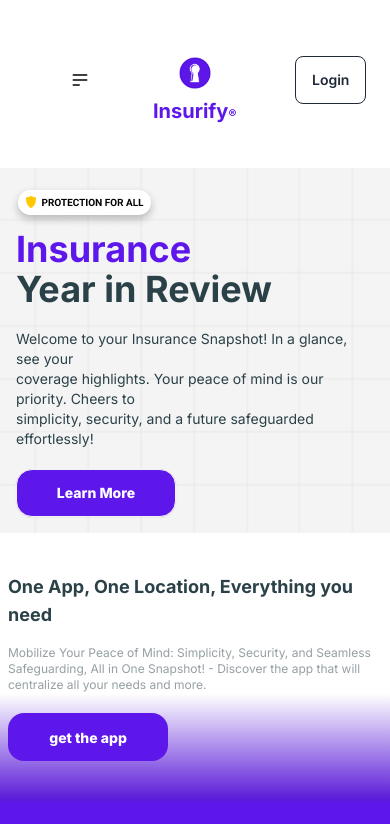
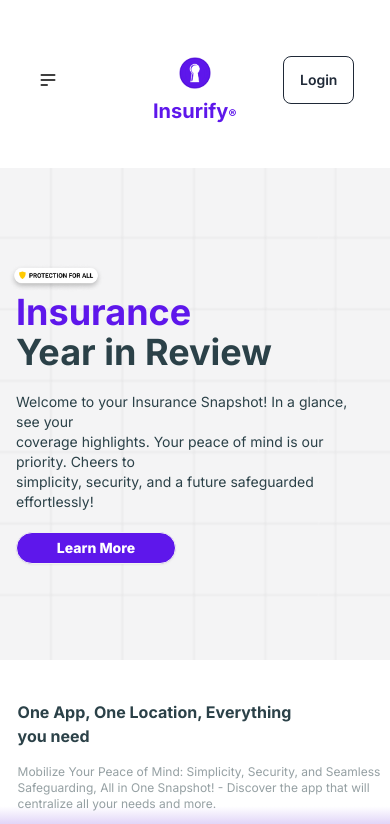
Before and after one commit to francisPalen/Insurify-, a React (Vite) app in the folder Insurance-In-Review/: page / in a window 390 px wide. Shown: the top 824 px of the page. Built offline with nearby package versions, Linux system fonts and the light colour scheme; a web font is replaced by a local one; what tailwindcss-animated would draw is missing.

Commit message:
Fixed most mobile responsiveness bugs

```diff
--- a/Insurance-In-Review/src/components/FooterBanner.jsx
+++ b/Insurance-In-Review/src/components/FooterBanner.jsx
@@ -3,7 +3,7 @@
 export default function FooterBanner() {
   return (
     <header className="flex lg:flex-row-reverse justify-between bg-insurify-purple text-white shadow-md tablet:py-10 mobile:py-5 " data-testid="footer-banner">
-      <div className="font-inter font-bold tablet:text-4xl tablet:pr-20 mobile:pl-52 mobile:text-xl md:pl-96 md:ml-20 xs:pl-64 sm:pl-96 mdlg:pl-96">
+      <div className="font-inter font-bold tablet:text-4xl tablet:pr-20 mobile:pl-60 mobile:text-sm md:pl-96 md:ml-20 xs:pl-64 sm:pl-96 mdlg:pl-96">
         <span className="text-insurify-footer-banner ">secure</span> your life
         <span className="text-base">®</span>
       </div>
--- a/Insurance-In-Review/src/components/Navbar.jsx
+++ b/Insurance-In-Review/src/components/Navbar.jsx
@@ -87,7 +87,7 @@
   return (
     <header className="bg-base-100 sticky top-0 z-50">
       <div className="navbar-container pb-2" data-testid="navbar-container">
-        <div className="navbar shadow-l mx-auto h-21 pl-14 px-0 flex items-center justify-between">
+        <div className="navbar shadow-l mx-auto h-21 laptop:pl-14 mobile:pl-8 xs:pl-8 px-0 flex items-center justify-between">
           <div className="navbar-start flex items-center">
             <div className="dropdown" data-testid="menu-dropdown">
               <div
@@ -157,7 +157,7 @@
                 </li>
               </ul>
             </div>
-            <div className="mobile:pl-8 md:pl-52 laptop:pl-0 xs:pl-12">
+            <div className="mobile:pl-10 md:pl-0 laptop:pl-0 sm:pl-0 xs:pl-14 lg:pl-0 mdlg:pl-0">
               <NavLink
                 to="/"
                 className="btn btn-ghost text-4xl text-insurify-purple pb-2 flex items-center"
@@ -198,7 +198,7 @@
             <div>
               {isLoggedIn ? (
                 <details className="dropdown dropdown-bottom dropdown-end dropdown-hover">
-                  <summary className="laptop:m-1 laptop:mr-2 laptop:pb-6 mobile:mb-16 mobile:mr-12">
+                  <summary className="laptop:m-1 laptop:mr-2 laptop:pb-6 mobile:mb-16 mobile:mr-8">
                     <img
                       className="mobile:w-8 laptop:w-12"
                       role="button"
@@ -247,7 +247,7 @@
             </div>
             {isLoggedIn && (
               <span
-                className="ml-1 text-insurify-dark font-medium laptop:block xs:hidden"
+                className="ml-1 text-insurify-dark font-medium laptop:block mobile:hidden"
                 data-testid="user-greeting"
               >{`Hi, ${userName}!`}</span>
             )}
--- a/Insurance-In-Review/src/components/NavbarDark.jsx
+++ b/Insurance-In-Review/src/components/NavbarDark.jsx
@@ -88,7 +88,7 @@
   return (
     <header className="bg-base-100 sticky top-0 z-50">
       <div className="navbar-container pb-2" data-testid="navbar-container">
-        <div className="navbar shadow-l mx-auto h-21 pl-14 px-0 flex items-center justify-between">
+        <div className="navbar shadow-l mx-auto h-21 laptop:pl-14 mobile:pl-8 px-0 flex items-center justify-between">
           <div className="navbar-start flex items-center">
             <div className="dropdown">
               <div
@@ -162,7 +162,7 @@
                 </li>
               </ul>
             </div>
-            <div className="mobile:pl-8 md:pl-52 laptop:pl-0 xs:pl-12">
+            <div className="mobile:pl-10 md:pl-0 laptop:pl-0 sm:pl-0 xs:pl-14 lg:pl-0 mdlg:pl-0">
               <NavLink
                 to="/"
                 className="btn btn-ghost text-4xl text-insurify-purple pb-2 flex items-center"
@@ -200,7 +200,7 @@
             <div>
               {isLoggedIn ? (
                 <details className="dropdown dropdown-bottom dropdown-end dropdown-hover">
-                  <summary className="laptop:m-1 laptop:mr-2 laptop:pb-6 mobile:mb-16 mobile:mr-12">
+                  <summary className="laptop:m-1 laptop:mr-2 laptop:pb-6 mobile:mb-16 mobile:mr-8">
                     <img
                       className="mobile:w-8 laptop:w-12"
                       role="button"
--- a/Insurance-In-Review/src/pages/AboutUs.jsx
+++ b/Insurance-In-Review/src/pages/AboutUs.jsx
@@ -77,10 +77,10 @@
           <div className="hero">
             <div className="hero-content text-center">
               <div className="max-w-max">
-                <h1 className="laptop:text-5xl mobile:text-3xl font-bold text-insurify-grey pt-20">
+                <h1 className="laptop:text-5xl xs:text-3xl mobile:text-2xl font-bold text-insurify-grey pt-20">
                   Our Vision
                 </h1>
-                <p className="text-insurify-grey text-opacity-60 laptop:text-3xl mobile:text-lg pb-8 pt-10">
+                <p className="text-insurify-grey text-opacity-60 laptop:text-3xl xs:text-md mobile:text-md pb-8 pt-10">
                   Just like your ‘Spotify Wrapped’, we seen an opportunity to
                   come up with a creative and simplistic design to provide that
                   same review but for insurance, allowing customers to have
@@ -91,7 +91,7 @@
                   informed decisions on their coverage, based on changing life
                   circumstances and risk profiles.
                 </p>
-                <p className="text-insurify-grey text-opacity-60 laptop:text-3xl mobile:text-lg pb-14">
+                <p className="text-insurify-grey text-opacity-60 laptop:text-3xl xs:text-md mobile:text-md pb-14">
                   We aim to provide this service to all insurance companies
                   around the world so that everyone has the opportunity to feel
                   safe and confident in their coverages!
--- a/Insurance-In-Review/src/pages/Help.jsx
+++ b/Insurance-In-Review/src/pages/Help.jsx
@@ -14,7 +14,7 @@
       <h1 className="mr-2 laptop:text-4xl mobile:text-xl font-bold text-center mb-5">
         <span className="text-insurify-purple">{title}</span>
       </h1>
-      <div className="grid min-h-20 flex-grow card bg-white rounded-box place-items-center border border-l-insurify-dark">
+      <div className="flex min-h-20 flex-grow card bg-white rounded-box place-items-center border border-l-insurify-dark w-full overflow-auto">
         <div className="p-4">
           {items.map((item, index) => (
             <div key={index}>{item}</div>
--- a/Insurance-In-Review/src/pages/Home.jsx
+++ b/Insurance-In-Review/src/pages/Home.jsx
@@ -1,11 +1,11 @@
 import React from "react";
 
 // Images
-import GridBackground from '../assets/images/general/Grid.png'
-import MobileExample from '../assets/images/home/Top Carousel Mobile Example.png'
-import ProtectionMsg from '../assets/images/home/Protection Msg.png'
-import Abstract from '../assets/images/home/Abstract.png'
-import AbstractTwo from '../assets/images/general/CircleAbstract.png'
+import GridBackground from "../assets/images/general/Grid.png";
+import MobileExample from "../assets/images/home/Top Carousel Mobile Example.png";
+import ProtectionMsg from "../assets/images/home/Protection Msg.png";
+import Abstract from "../assets/images/home/Abstract.png";
+import AbstractTwo from "../assets/images/general/CircleAbstract.png";
 
 const Home = () => {
   return (
@@ -13,7 +13,7 @@
       {/* Top Carousel */}
       <div
         className="hero laptop:min-h-screen max-w-full"
-        style={{ backgroundImage:  `url(${GridBackground})`}}
+        style={{ backgroundImage: `url(${GridBackground})` }}
       >
         <div className="hero-overlay bg-opacity-5" />
         <div className="hero laptop:min-h-screen">
@@ -22,10 +22,10 @@
               src={MobileExample}
               className="max-w-sm rounded-lg shadow-4xl w-64 mobile:hidden mobile:w-32 mobile:-ml-6 md:w-72 tablet:-ml-80 tablet:w-64 laptop:block laptop:w-96 laptop:ml-28"
             />
-            <div className="animate-fade-left xs:py-20">
+            <div className="animate-fade-left xs:py-20 mobile:py-24">
               <img
                 src={ProtectionMsg}
-                className="max-w-s rounded-lg shadow-4xl w-30 -ml-2"
+                className="laptop:max-w-s laptop:w-40 mobile:w-24 rounded-lg shadow-4xl w-30 -ml-2"
               />
               <h1 className="mr-24 text-5xl mobile:text-4xl md:text-7xl font-bold text-insurify-purple">
                 Insurance
@@ -33,14 +33,14 @@
               <h1 className="mb-5 text-5xl mobile:text-4xl md:text-7xl font-bold text-insurify-grey">
                 Year in Review
               </h1>
-              <p className="mb-5 text-insurify-grey text-xl mobile:text-sm md:text-xl">
+              <p className="mb-5 text-insurify-grey text-xl mobile:text-xs xs:text-sm md:text-xl">
                 Welcome to your Insurance Snapshot! In a glance, see your <br />
                 coverage highlights. Your peace of mind is our priority. Cheers
                 to <br /> simplicity, security, and a future safeguarded
                 effortlessly!
               </p>
               <a href="/view-report">
-                <button className="btn btn-md bg-insurify-purple text-white font-extrabold rounded-box w-40 mobile:ml-0 tablet:ml-0">
+                <button className="btn laptop:btn-md mobile:btn-sm bg-insurify-purple text-white font-extrabold rounded-box w-40 mobile:ml-0 tablet:ml-0">
                   Learn More
                 </button>
               </a>
@@ -54,14 +54,14 @@
         <div
           className="hero max-w-full relative"
           style={{
-            backgroundImage: {AbstractTwo},
+            backgroundImage: { AbstractTwo },
             background:
               "linear-gradient(0deg, rgba(94, 23, 235, 0.9), #ffffff 40%)",
           }}
         >
-          <div className="flex-col lg:flex-row-reverse mr-64 md:mr-64 mobile:ml-2">
+          <div className="flex-col lg:flex-row-reverse md:mr-64 mobile:ml-2">
             <div>
-              <h1 className="laptop:text-4xl font-bold text-insurify-grey laptop:mr-80 laptop:w-full md:text-4xl mobile:text-lg mobile:pt-10 mobile:w-96">
+              <h1 className="laptop:text-4xl font-bold text-insurify-grey laptop:mr-80 laptop:w-full md:text-4xl mobile:text-base mobile:pt-10 mobile:w-72">
                 One App, One Location, Everything you need
               </h1>
               <p className="mb-5 laptop:pt-10 mobile:pt-4 text-insurify-grey text-xl text-opacity-50 md:text-xl mobile:text-xs">
@@ -72,7 +72,7 @@
                 centralize all your needs and more.
               </p>
               <a href="https://www.apple.com/uk/app-store/">
-                <button className="md:btn btn-md bg-insurify-purple text-white font-extrabold rounded-box ml-54 w-40 relative mobile:mb-10 mobile:bg-insurify-purple mobile:text-white">
+                <button className="btn laptop:btn-md mobile:btn-sm bg-insurify-purple text-white font-extrabold rounded-box ml-54 w-40 relative mobile:mb-10 mobile:bg-insurify-purple mobile:text-white">
                   get the app
                 </button>
               </a>
@@ -90,6 +90,6 @@
       </div>
     </div>
   );
-}
+};
 
 export default Home;
--- a/Insurance-In-Review/tailwind.config.js
+++ b/Insurance-In-Review/tailwind.config.js
@@ -50,11 +50,11 @@
       padding: "1.25rem",
     },
     screens: {
-      xs: "430px",
+      xs: "390px",
       sm: "528px",
       md: "768px",
       mdlg:"627px",
-      lg: "1063px",
+      lg: "1024px",
       mobile: "300px",
       tablet: "1064px",
       laptop: "1210px",
```
Also changed, not shown: Insurance-In-Review/src/pages/Policy.jsx (+6 -6 lines), Insurance-In-Review/src/pages/Report.jsx (+9 -9 lines), 1 other file (tests, documents, lock files or other folders).
